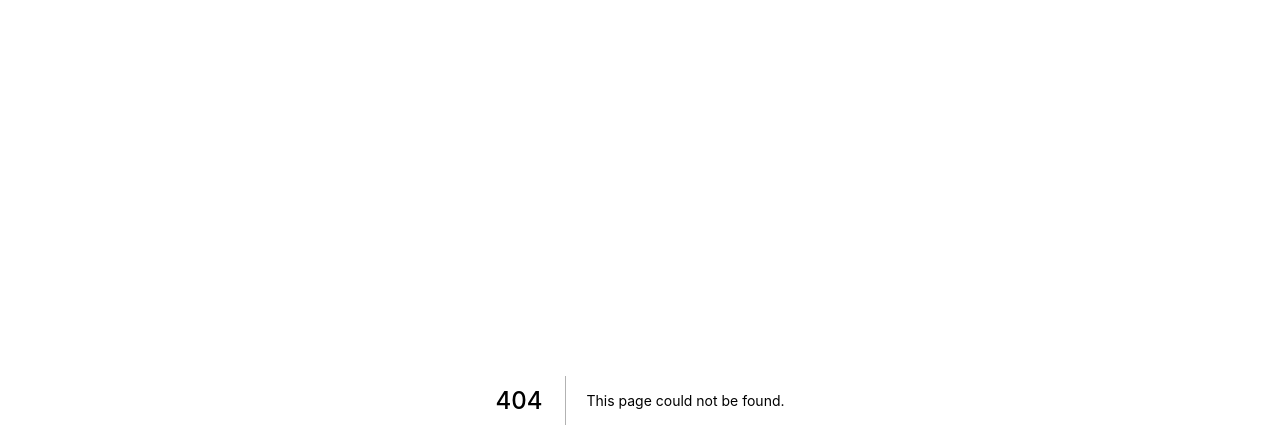
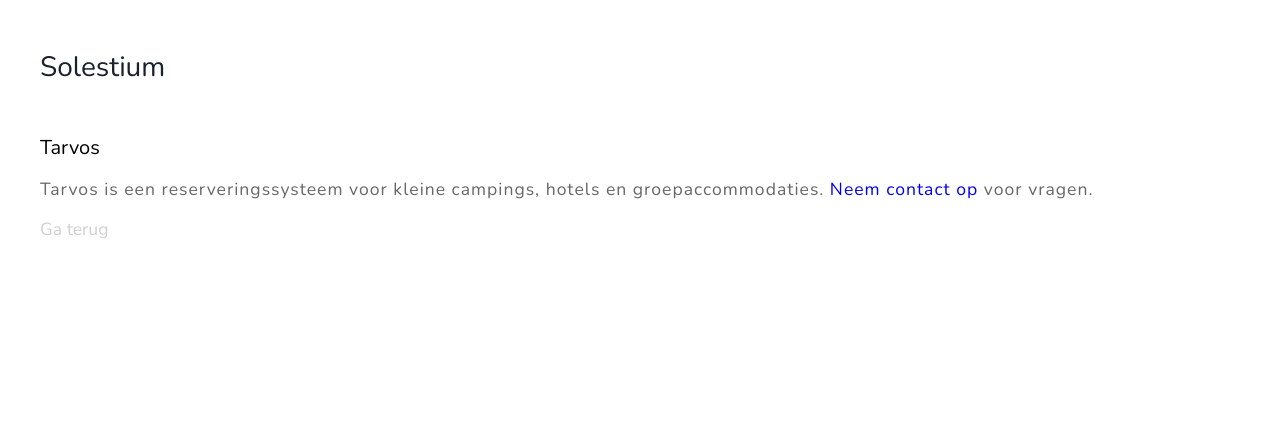
Before and after one commit to Solestium/Website, a Next.js app: page /projects/tarvos in a window 1280 px wide. Before the commit this address had no page. Shown: the top 448 px of the page. Built offline with nearby package versions, Linux system fonts and the light colour scheme.

Commit message:
Added Tarvos

```diff
--- a/pages/projects/erooi/index.js
+++ b/pages/projects/erooi/index.js
@@ -2,7 +2,7 @@
 import Header from '../../../components/header'
 import Footer from '../../../components/footer'
 
-export default () => (
+const Erooi = () => (
   <Page>
     <Header subtitle="Erooi" />
 
@@ -16,3 +16,5 @@
     <Footer />
   </Page>
 )
+
+export default Erooi
--- a/pages/projects/foodrink/index.js
+++ b/pages/projects/foodrink/index.js
@@ -2,7 +2,7 @@
 import Header from '../../../components/header'
 import Footer from '../../../components/footer'
 
-export default () => (
+const Foodrink = () => (
   <Page>
     <Header subtitle="Foodrink" />
 
@@ -15,3 +15,5 @@
     <Footer />
   </Page>
 )
+
+export default Foodrink
--- a/pages/projects/fortizar/index.js
+++ b/pages/projects/fortizar/index.js
@@ -2,7 +2,7 @@
 import Header from '../../../components/header'
 import Footer from '../../../components/footer'
 
-export default () => (
+const Fortizar = () => (
   <Page>
     <Header subtitle="Fortizar" />
 
@@ -16,3 +16,5 @@
     <Footer />
   </Page>
 )
+
+export default Fortizar
--- a/pages/projects/gkdp/index.js
+++ b/pages/projects/gkdp/index.js
@@ -2,7 +2,7 @@
 import Header from '../../../components/header'
 import Footer from '../../../components/footer'
 
-export default () => (
+const Gkdp = () => (
   <Page>
     <Header subtitle="Gkdp" />
 
@@ -17,3 +17,5 @@
     <Footer />
   </Page>
 )
+
+export default Gkdp
--- /dev/null
+++ b/pages/projects/tarvos/index.js
@@ -0,0 +1,34 @@
+import Page from '../../../layouts/app'
+import Header from '../../../components/header'
+import Footer from '../../../components/footer'
+
+const Tarvos = () => (
+  <Page>
+    <Header subtitle="Tarvos" />
+
+    <div className="content">
+      <div className="container">
+        Tarvos is een reserveringssysteem voor kleine campings, hotels en
+        groepaccommodaties.{' '}
+        <a href="mailto:info@solestium.nl" className="link">
+          Neem contact op
+        </a>{' '}
+        voor vragen.
+      </div>
+    </div>
+
+    <style jsx>{`
+      .link {
+        text-decoration: none;
+      }
+
+      .link:hover {
+        text-decoration: underline;
+      }
+    `}</style>
+
+    <Footer />
+  </Page>
+)
+
+export default Tarvos
```
Also changed, not shown: pages/index.js (+10 -0 lines).
